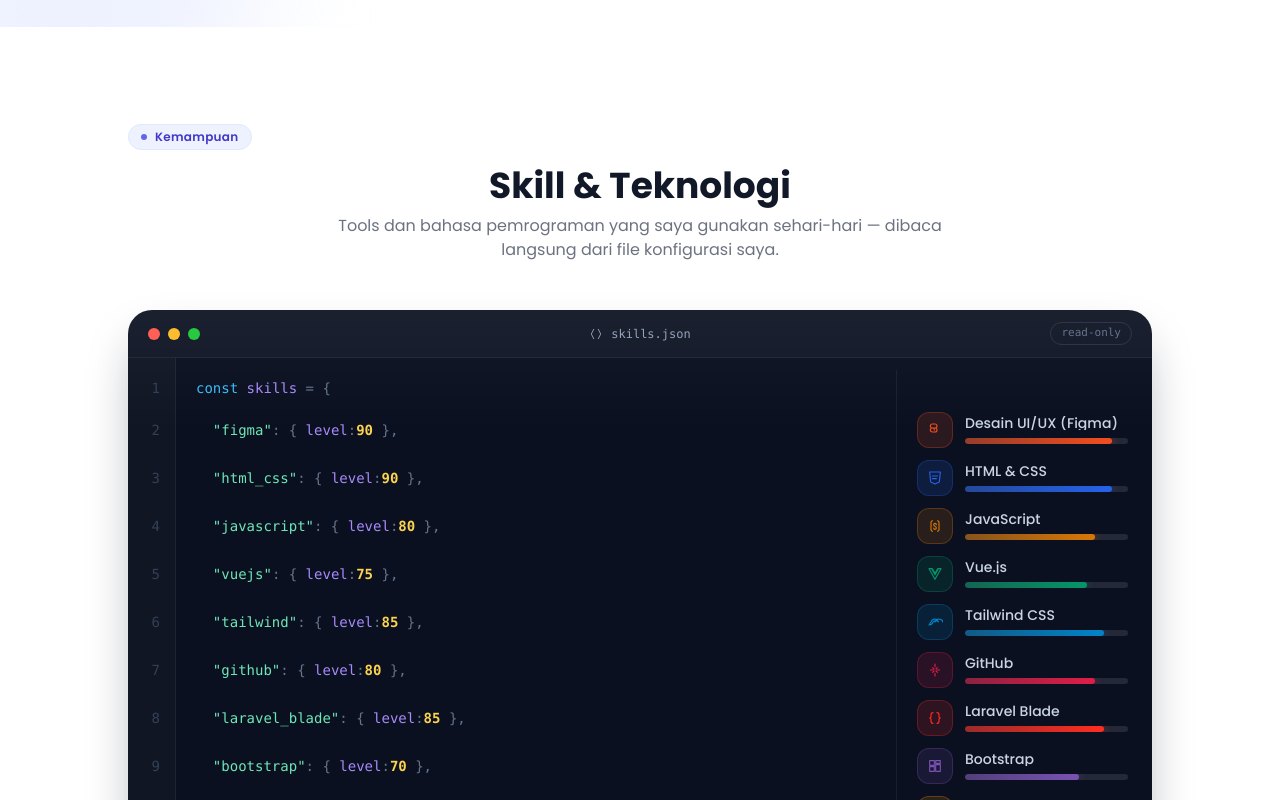
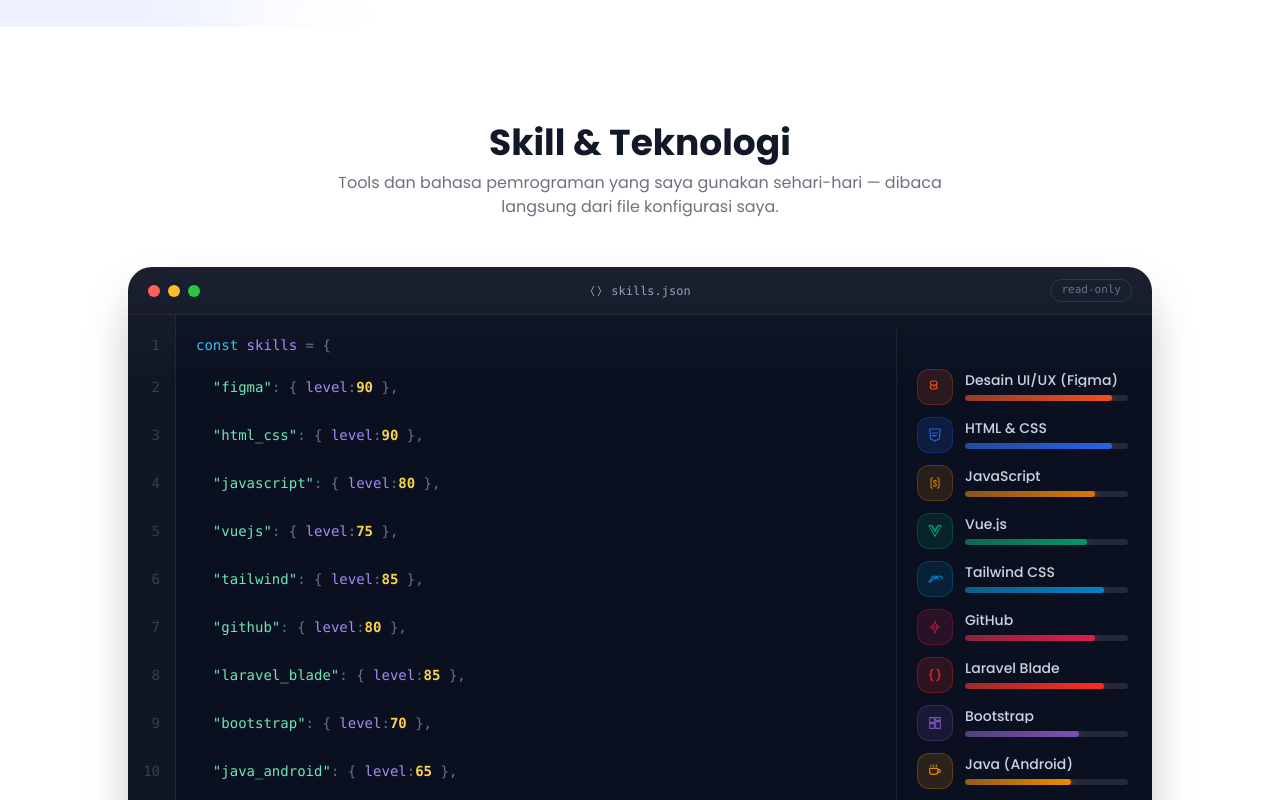
Before and after one commit to rosidadewi/portofolio, a Vue app: page / in a window 1280 px wide. Shown: the part 2100-2900 px from the top of the page. Built offline with nearby package versions, Linux system fonts and the light colour scheme.

Commit message:
Update Skills.vue

```diff
--- a/src/components/Skills.vue
+++ b/src/components/Skills.vue
@@ -102,10 +102,6 @@
     <div class="pointer-events-none absolute inset-0 -z-10 aurora"></div>
 
     <div class="max-w-5xl mx-auto">
-      <span class="inline-flex items-center gap-2 text-xs font-semibold tracking-wide text-primary-700 bg-primary-50 border border-primary-100 px-3 py-1 rounded-full mb-4">
-        <span class="w-1.5 h-1.5 rounded-full bg-primary-500"></span>
-        Kemampuan
-      </span>
 
       <h2 class="section-title">Skill &amp; Teknologi</h2>
       <p class="section-subtitle max-w-2xl">
```
